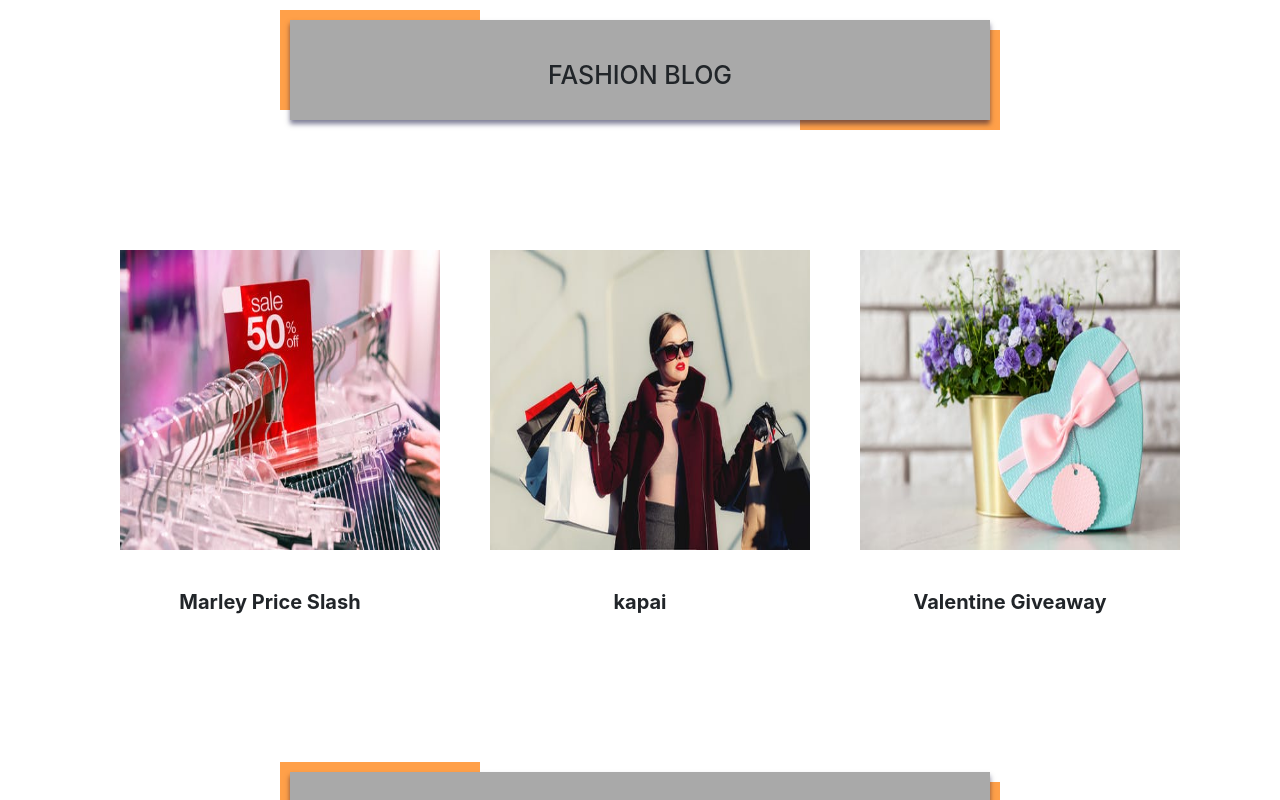
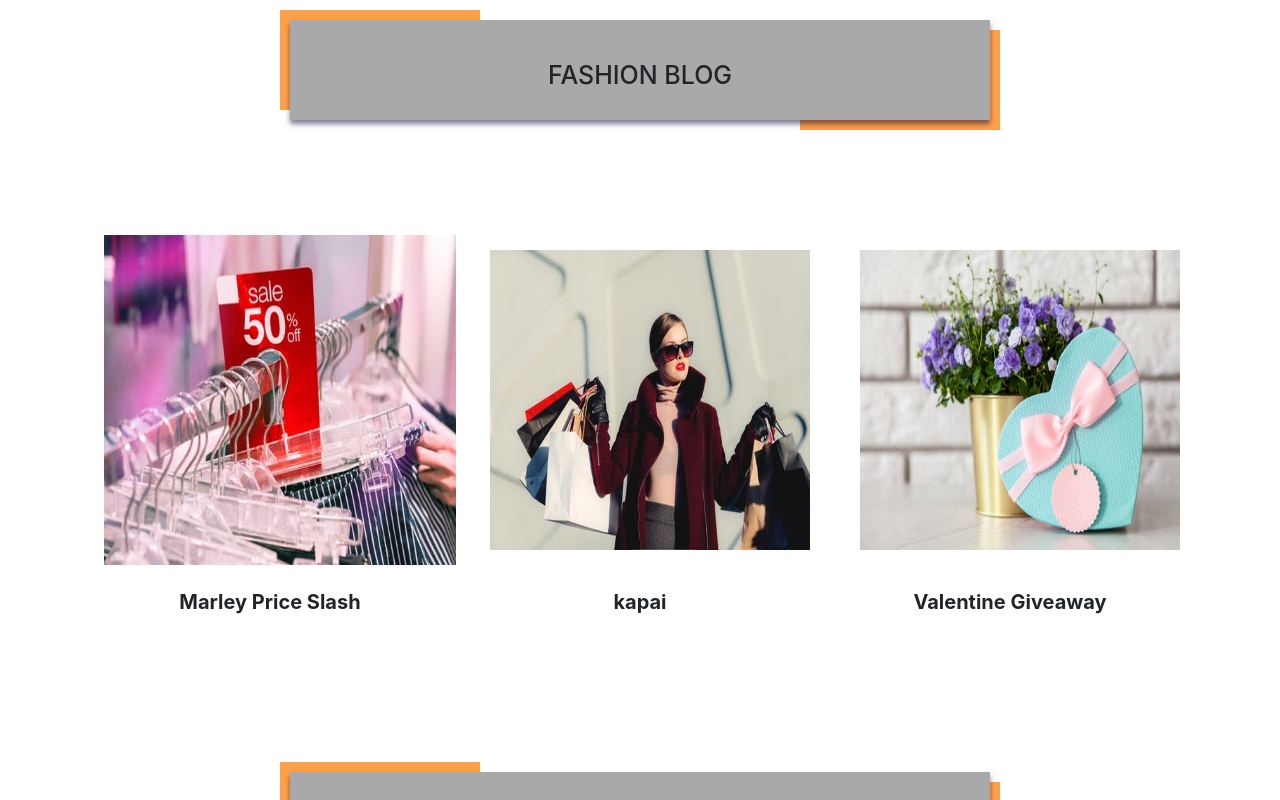
Before and after one commit to kingbee1/fashion-webpage, a plain HTML site: page index.html in a window 1280 px wide. In both pictures the pointer is over the picture 280 px from the left and 3181 px from the top of the page. Shown: the part 2781-3581 px from the top of the page. Drawn offline with nearby package versions, Linux system fonts and the light colour scheme.

Commit message:
added a little design

```diff
--- a/style.css
+++ b/style.css
@@ -226,6 +226,11 @@
 .blog-img img{
 	width: 100%
 	height: 100%;
+	transition: all 1s;
+}
+
+.blog-img img:hover{
+	transform: scale(1.1);
 }
 
 .img-responsive{
@@ -331,6 +336,7 @@
 		padding: 5px;
 		line-height: 20px;
 	}
+
 	.title-style h1{
 		/*padding: 20px 0;*/
 		font-size: 25px;
```
Also changed, not shown: 1 other file.
